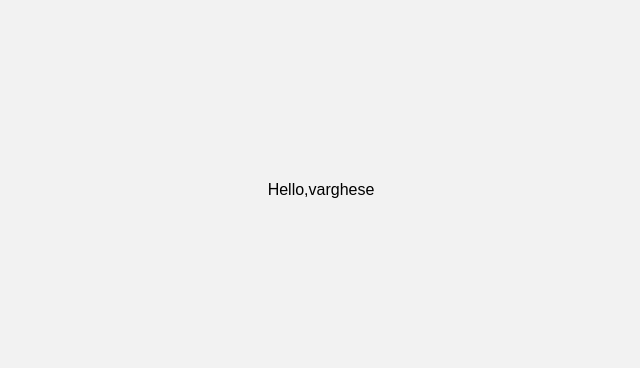
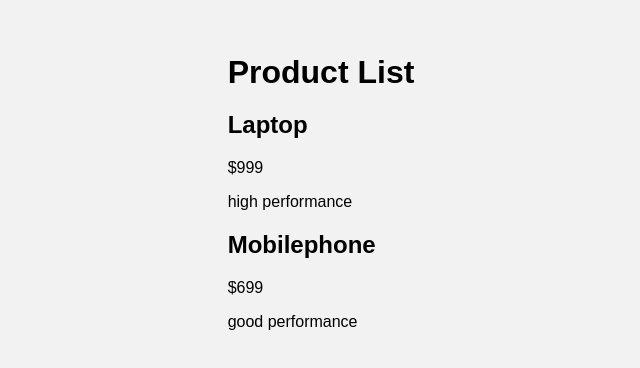
Before and after one commit to Varghese254/React_Demo, a React (Create React App) app: page / in a window 1280 px wide. Shown: the part 210-578 px from the top of the page, without its empty margins (319-959 px from the left). Built offline with nearby package versions, Linux system fonts and the light colour scheme.

Commit message:
created mongo db read_me file

```diff
--- a/src/App.js
+++ b/src/App.js
@@ -1,5 +1,5 @@
 
-import './LoginPage.css'
+//import './LoginPage.css'
 import Signup from './Register';
 import Count from './Counter';
 import Login from './LoginPage';
@@ -9,8 +9,9 @@ function App() {
 
   return (
     <div>
-      <Top name="varghese"/>
-
+       <h1>Product List</h1>
+      <Top name="Laptop" price="$999" description="high performance"/>
+      <Top name="Mobilephone" price="$699" description="good performance"/>
     </div>
   );
 }
--- a/src/Top.js
+++ b/src/Top.js
@@ -3,7 +3,10 @@ import React from 'react'
 function Top(props) {
   return (
     <div>
-        <p>Hello,{props.name}</p>
+
+        <h2>{props.name}</h2>
+        <p>{props.price}</p>
+        <p>{props.description}</p>
     </div>
   )
 }
```
Also changed, not shown: src/MongoDB_notes.txt (added).
